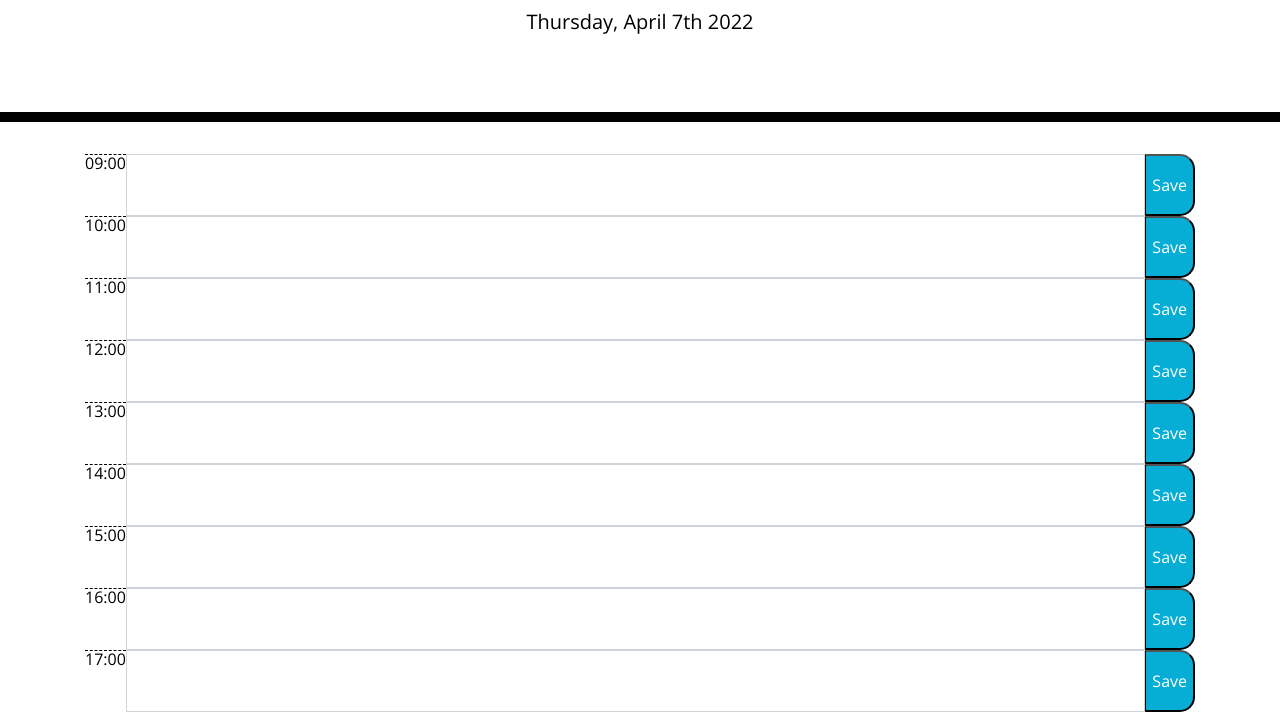
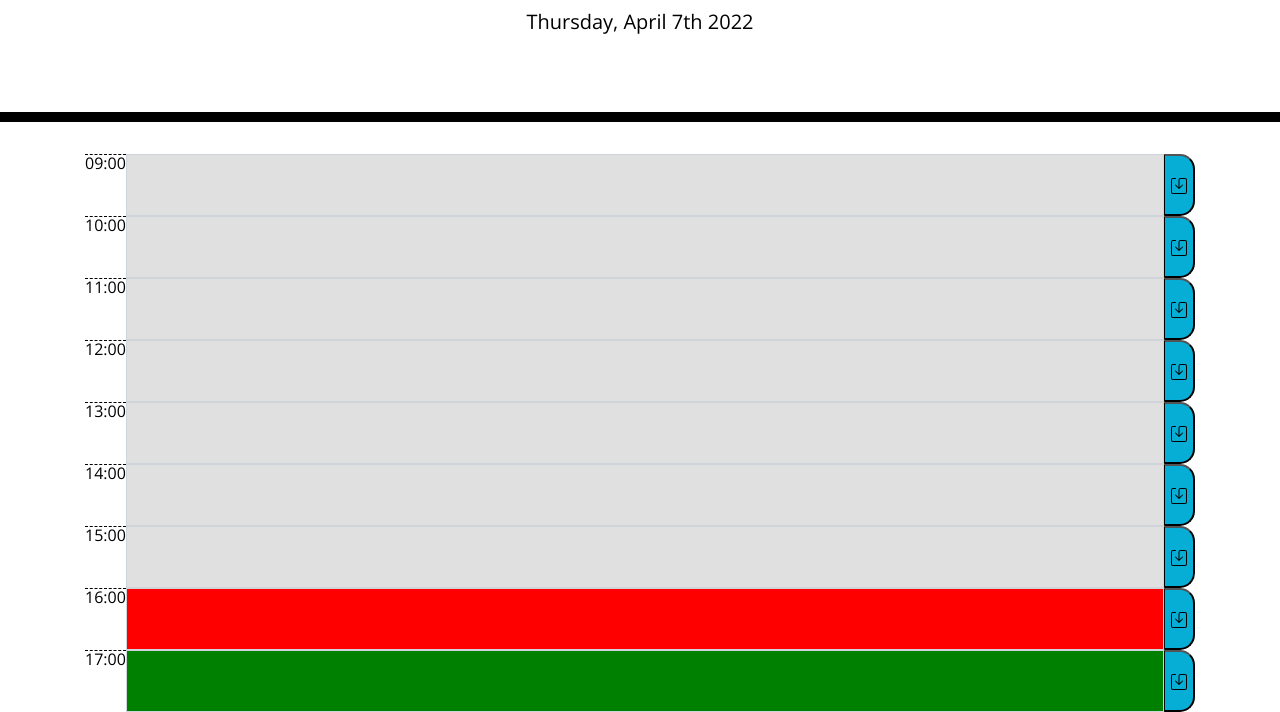
Before and after one commit to sevalc/WorkDayScheduler, a plain HTML site: page index.html in a window 1280 px wide. Shown: the part 182-894 px from the top of the page. Drawn offline with nearby package versions, Linux system fonts and the light colour scheme.

Commit message:
all criteria working

```diff
--- a/index.html
+++ b/index.html
@@ -34,63 +34,81 @@
         <div class="input-group">
           <span class="hour">09:00</span>
           <textarea class="form-control" id="text_0"></textarea>
-          <button class="saveBtn" id="save_0">Save</button>
+          <button class="saveBtn" id="save_0">
+            <img src="save.svg" alt="" class="icon"/>
+          </button>
         </div>
       </div>
       <div class="time-block">
         <div class="input-group">
           <span class="hour">10:00</span>
           <textarea class="form-control" id="text_1"></textarea>
-          <button class="saveBtn" id="save_1">Save</button>
+          <button class="saveBtn" id="save_1">
+            <img src="save.svg" alt="" class="icon"/>
+          </button>
         </div>
       </div>
       <div class="time-block">
         <div class="input-group">
           <span class="hour">11:00</span>
           <textarea class="form-control" id="text_2"></textarea>
-          <button class="saveBtn" id="save_2">Save</button>
+          <button class="saveBtn" id="save_2">
+            <img src="save.svg" alt="" class="icon"/>
+          </button>
         </div>
       </div>
       <div class="time-block">
         <div class="input-group">
           <span class="hour">12:00</span>
           <textarea class="form-control" id="text_3"></textarea>
-          <button class="saveBtn" id="save_3">Save</button>
+          <button class="saveBtn" id="save_3">
+            <img src="save.svg" alt="" class="icon"/>
+          </button>
         </div>
       </div>
       <div class="time-block">
         <div class="input-group">
           <span class="hour">13:00</span>
           <textarea class="form-control" id="text_4"></textarea>
-          <button class="saveBtn" id="save_4">Save</button>
+          <button class="saveBtn" id="save_4">
+            <img src="save.svg" alt="" class="icon"/>
+          </button>
         </div>
       </div>
       <div class="time-block">
         <div class="input-group">
           <span class="hour">14:00</span>
           <textarea class="form-control" id="text_5"></textarea>
-          <button class="saveBtn" id="save_5">Save</button>
+          <button class="saveBtn" id="save_5">
+            <img src="save.svg" alt=""  class="icon"/>
+          </button>
         </div>
       </div>
       <div class="time-block">
         <div class="input-group">
           <span class="hour">15:00</span>
           <textarea class="form-control" id="text_6"></textarea>
-          <button class="saveBtn" id="save_6">Save</button>
+          <button class="saveBtn" id="save_6">
+            <img src="save.svg" alt="" class="icon"/>
+          </button>
         </div>
       </div>
       <div class="time-block">
         <div class="input-group">
           <span class="hour">16:00</span>
           <textarea class="form-control" id="text_7"></textarea>
-          <button class="saveBtn" id="save_7">Save</button>
+          <button class="saveBtn" id="save_7">
+            <img src="save.svg" alt="" class="icon"/>
+          </button>
         </div>
       </div>
       <div class="time-block">
         <div class="input-group">
           <span class="hour">17:00</span>
           <textarea class="form-control" id="text_8"></textarea>
-          <button class="saveBtn" id="save_8">Save</button>
+          <button class="saveBtn" id="save_8">
+            <img src="save.svg" alt="" class="icon"/>
+          </button>
         </div>
       </div>
     </div>
--- a/script.js
+++ b/script.js
@@ -1,9 +1,10 @@
 
-setInterval(function() {
-    var date = moment().format("dddd, MMMM Do YYYY");
-    $("#currentDay").text(date);
-}, 1000);
+//setting date on header
 
+var date = moment().format("dddd, MMMM Do YYYY");
+$("#currentDay").text(date);
+
+//---------------------------------------------
 var timeBlockCount = 9;
 var timeBlocks = Array(timeBlockCount).fill("");
 
@@ -20,3 +21,58 @@ function loadTimeBlocks() {
         textAreaEl.textContent = timeBlocks[i];
     }
 };
+
+//----------------------------------------------------------
+function saveTimeBlock(event){
+    var buttonEl = event.target;
+    if (buttonEl.className == "icon") {
+        buttonEl = buttonEl.parentElement
+    }
+    var words = buttonEl.id.split("_");
+    var slotIdStr = words[1];
+    var slotId = parseInt(slotIdStr, 10);
+
+    var textAreaEl = document.getElementById("text_" + slotIdStr);
+    var timeBlockStr = textAreaEl.value;
+
+    timeBlocks[slotId] = timeBlockStr;
+
+    localStorage.setItem("timeBlocks", JSON.stringify(timeBlocks));
+}
+
+//blocks changing color
+
+function colorTimeBlocks(){
+    var currentHour = moment().hour();
+    var currentHourSlot = currentHour - 9;
+
+// paint past time blocks
+    var pastEnd = currentHourSlot;
+    if (currentHourSlot > timeBlockCount){
+        pastEnd = timeBlockCount;
+    }
+    for (var i = 0; i < pastEnd; i++){
+        var textAreaEl = document.getElementById("text_" + i);
+        textAreaEl.style.backgroundColor = "#e0e0e0";
+    }
+
+// paint current time block
+    if ((currentHourSlot >= 0) && (currentHourSlot < timeBlockCount)){
+        var textAreaEl = document.getElementById("text_" + currentHourSlot);
+        textAreaEl.style.backgroundColor = "red";
+    }
+
+// paint future time blocks
+    var futureBegin = currentHourSlot + 1;
+    if (currentHourSlot < 0){
+        futureBegin = 0;
+    }
+    for (var i = futureBegin; i < timeBlockCount; i++){
+        var textAreaEl = document.getElementById("text_" + i);
+        textAreaEl.style.backgroundColor = "green";
+    }
+}
+
+$(".saveBtn").click(saveTimeBlock);
+loadTimeBlocks();
+colorTimeBlocks();
--- a/style.css
+++ b/style.css
@@ -65,7 +65,7 @@ textarea {
   color: white;
 }
 
-.saveBtn i:hover {
+.saveBtn img:hover {
   font-size: 20px;
   transition: all 0.3s ease-in-out;
 }
```
Also changed, not shown: save.svg (added).
